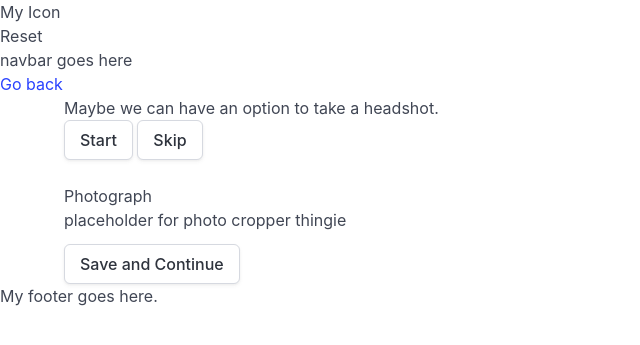
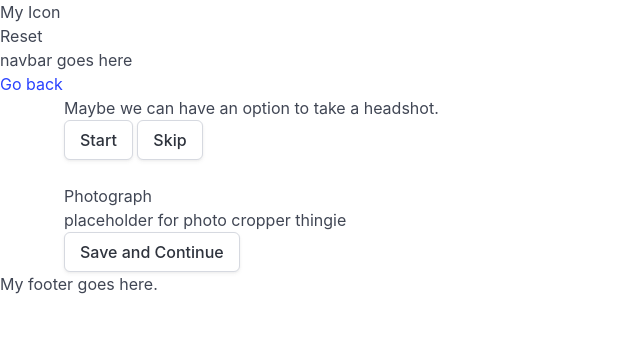
Before and after one commit to HeirOfNorton/alwaysfreeresume, a Jekyll site: the page built from pages/photo.html, in a window 1280 px wide. Shown: the top 345 px of the page, without its empty margins (0-640 px from the left). Built offline with Jekyll 4.4.1, drawn with Linux system fonts in a browser that asks for light colours.

Commit message:
Added a few classes to try to get the width and layout closer to what I want.

```diff
--- a/_layouts/form.html
+++ b/_layouts/form.html
@@ -2,7 +2,7 @@
 layout: page
 ---
 
-<section class="container content">
+<section class="container content is-max-widescreen">
 {{ content }}
 
 {% if page.skippable %}
@@ -28,7 +28,7 @@ layout: page
 
 </section>
 
-<section class="container">
+<section class="container is-max-widescreen">
 <div class="field">
     {% for form in page.forms %}
         <header>
@@ -321,7 +321,6 @@ layout: page
             <button class="button">Add more</button>
         {% endif %}
     {% endfor %}
-</div>
 
 <a href="{{ page.next | relative_url }}">
     <button class="button">
@@ -333,4 +332,5 @@ layout: page
     </button>
 </a>
 
+</div>
 </section>
```
